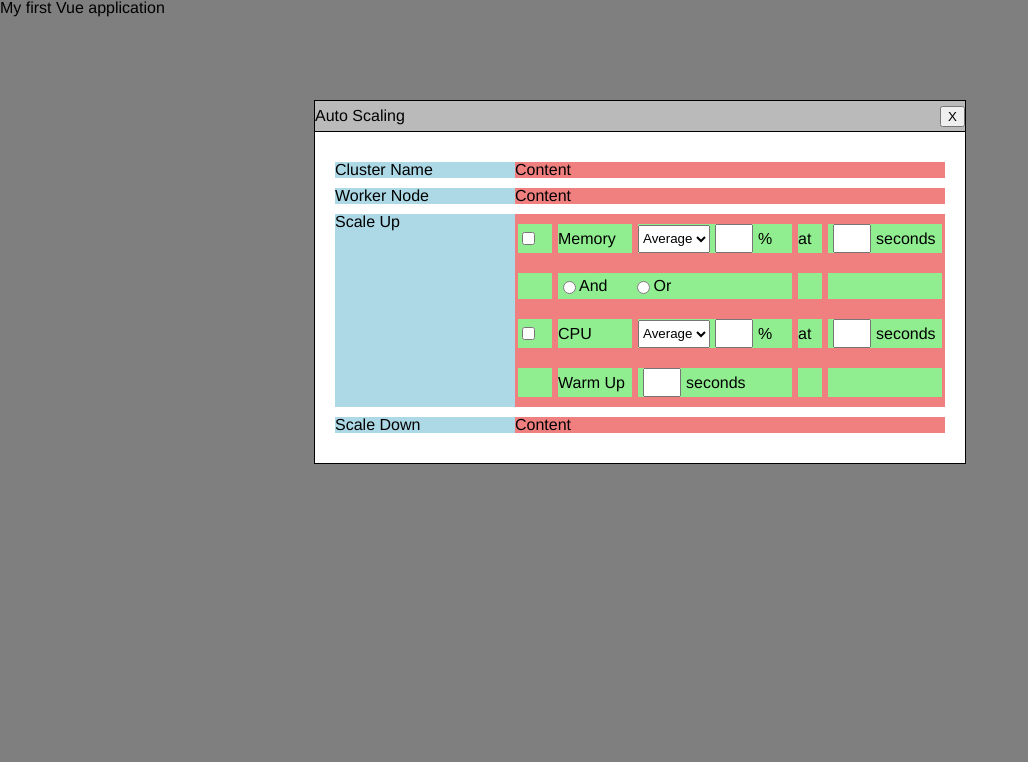
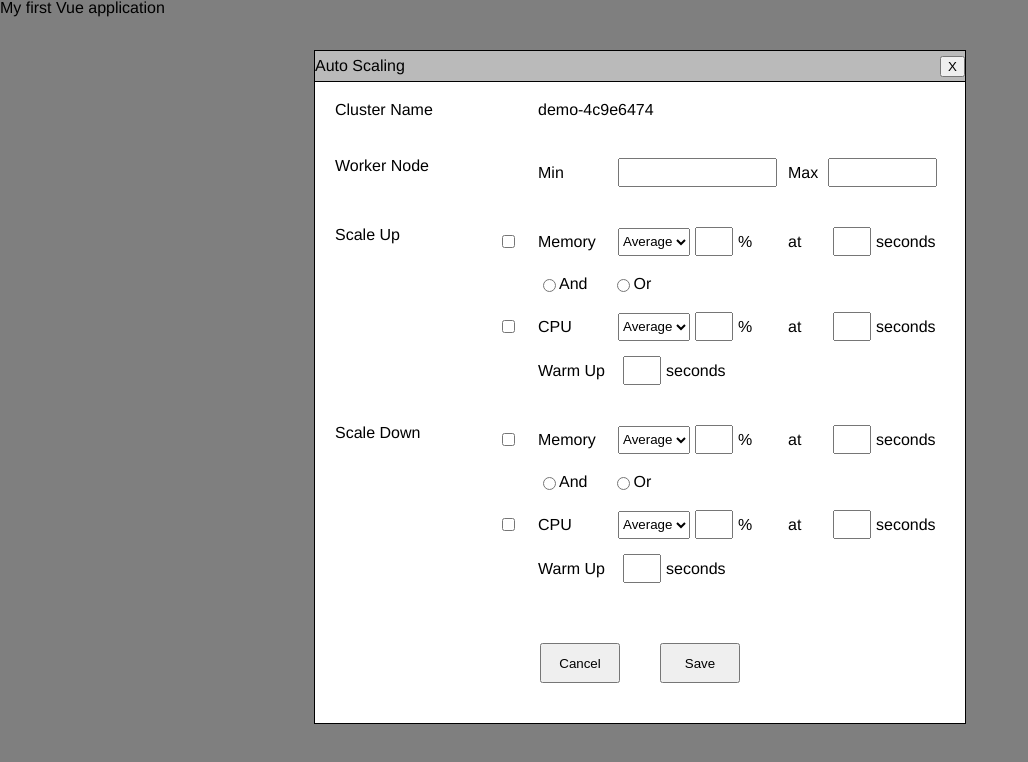
Before and after one commit to hoanglong040800/vue_firebase_app, a Vue app: page / in a window 1280 px wide. Shown: the top 762 px of the page, without its empty margins (0-1028 px from the left). Built offline with nearby package versions, Linux system fonts and the light colour scheme.

Commit message:
finish modal auto scaling

```diff
--- a/src/components/ModalAutoScaling.vue
+++ b/src/components/ModalAutoScaling.vue
@@ -15,7 +15,14 @@
           </div>
 
           <div class="modal-row-content">
-            <p>Content</p>
+            <!-- Cluster name demo -->
+            <div class="modal-grid-container">
+              <div class="modal-grid-item"></div>
+
+              <div class="modal-grid-item grid-item-2-2">
+                <label>demo-4c9e6474</label>
+              </div>
+            </div>
           </div>
         </div>
 
@@ -26,7 +33,26 @@
           </div>
 
           <div class="modal-row-content">
-            <p>Content</p>
+            <!-- Worker Node min -->
+            <div class="modal-grid-container">
+              <div class="modal-grid-item"></div>
+
+              <div class="modal-grid-item">
+                <label>Min</label>
+              </div>
+
+              <div class="modal-grid-item">
+                <input type="number" class="long-input" />
+              </div>
+
+              <div class="modal-grid-item">
+                <p>Max</p>
+              </div>
+
+              <div class="modal-grid-item">
+                <input type="number" class="long-input" />
+              </div>
+            </div>
           </div>
         </div>
 
@@ -54,7 +80,7 @@
                   <option value="min">Min</option>
                 </select>
 
-                <input type="number" />
+                <input type="number" class="short-input" />
                 <label>%</label>
               </div>
 
@@ -63,7 +89,7 @@
               </div>
 
               <div class="modal-grid-item">
-                <input type="number" />
+                <input type="number" class="short-input" />
                 <label>seconds</label>
               </div>
             </div>
@@ -110,7 +136,7 @@
                   <option value="min">Min</option>
                 </select>
 
-                <input type="number" />
+                <input type="number" class="short-input" />
                 <label>%</label>
               </div>
 
@@ -119,7 +145,7 @@
               </div>
 
               <div class="modal-grid-item">
-                <input type="number" />
+                <input type="number" class="short-input" />
                 <label>seconds</label>
               </div>
             </div>
@@ -133,7 +159,7 @@
               </div>
 
               <div class="modal-grid-item">
-                <input type="number" />
+                <input type="number" class="short-input" />
                 <label>seconds</label>
               </div>
 
@@ -152,7 +178,119 @@
           </div>
 
           <div class="modal-row-content">
-            <p>Content</p>
+            <!-- Memory -->
+            <div class="modal-grid-container">
+              <div class="modal-grid-item">
+                <input type="checkbox" />
+              </div>
+
+              <div class="modal-grid-item">
+                <label>Memory</label>
+              </div>
+
+              <div class="modal-grid-item">
+                <select>
+                  <option value="average">Average</option>
+                  <option value="max">Max</option>
+                  <option value="min">Min</option>
+                </select>
+
+                <input type="number" class="short-input" />
+                <label>%</label>
+              </div>
+
+              <div class="modal-grid-item">
+                <p>at</p>
+              </div>
+
+              <div class="modal-grid-item">
+                <input type="number" class="short-input" />
+                <label>seconds</label>
+              </div>
+            </div>
+
+            <!-- And/Or -->
+            <div class="modal-grid-container">
+              <div class="modal-grid-item"></div>
+
+              <div class="modal-grid-item grid-item-2-2">
+                <fieldset id="scale-down-radio">
+                  <div class="radio-container">
+                    <input type="radio" value="and" name="scale-down-radio" />
+                    <label>And</label>
+                  </div>
+
+                  <div class="radio-container radio-container--or">
+                    <input type="radio" value="or" name="scale-down-radio" />
+                    <label>Or</label>
+                  </div>
+                </fieldset>
+              </div>
+
+              <div class="modal-grid-item"></div>
+
+              <div class="modal-grid-item"></div>
+
+              <div class="modal-grid-item"></div>
+            </div>
+
+            <!-- CPU -->
+            <div class="modal-grid-container">
+              <div class="modal-grid-item">
+                <input type="checkbox" />
+              </div>
+
+              <div class="modal-grid-item">
+                <label>CPU</label>
+              </div>
+
+              <div class="modal-grid-item">
+                <select>
+                  <option value="average">Average</option>
+                  <option value="max">Max</option>
+                  <option value="min">Min</option>
+                </select>
+
+                <input type="number" class="short-input" />
+                <label>%</label>
+              </div>
+
+              <div class="modal-grid-item">
+                <p>at</p>
+              </div>
+
+              <div class="modal-grid-item">
+                <input type="number" class="short-input" />
+                <label>seconds</label>
+              </div>
+            </div>
+
+            <!-- Warm Up -->
+            <div class="modal-grid-container">
+              <div class="modal-grid-item"></div>
+
+              <div class="modal-grid-item">
+                <label>Warm Up</label>
+              </div>
+
+              <div class="modal-grid-item">
+                <input type="number" class="short-input" />
+                <label>seconds</label>
+              </div>
+
+              <div class="modal-grid-item"></div>
+
+              <div class="modal-grid-item"></div>
+            </div>
+          </div>
+          <!-- modal row content -->
+        </div>
+
+        <!-- Button -->
+        <div class="modal-btn-container">
+          <div class="btn-s-container">
+            <button>Cancel</button>
+            <button>Save</button>
           </div>
         </div>
       </div>
@@ -177,7 +315,7 @@
   display: flex;
   flex-direction: column;
   width: 650px;
-  margin: 100px auto;
+  margin: 50px auto;
   background-color: #fff;
   border: 1px solid #000;
 }
@@ -198,30 +336,35 @@
 
 .modal-row {
   display: flex;
-  margin: 10px 0;
+  margin: 0 0 25px 0;
 }
 
+/* light blue */
 .modal-row-title {
-  width: 180px;
-  background-color: lightblue;
+  width: 160px;
+  /* background-color: lightblue; */
 }
 
+/* light coral */
 .modal-row-content {
   flex: 1;
   display: flex;
   flex-direction: column;
-  background-color: lightcoral;
+  /* background-color: lightcoral; */
 }
+
+/* ---- GRID CONTAINER ---- */
 
 .modal-grid-container {
   display: grid;
-  grid-template-columns: 40px 80px auto 30px 120px;
-  margin: 10px 0;
+  grid-template-columns: 40px 80px auto 40px 120px;
+  margin: 0 0 15px 0;
 }
 
+/* lightgreen */
 .modal-grid-item {
   margin: 0 3px;
-  background-color: lightgreen;
+  /* background-color: lightgreen; */
   display: flex;
   align-items: center;
 }
@@ -234,9 +377,14 @@
   height: 28px;
 }
 
-.modal-grid-item input[type="number"] {
+.modal-grid-item .short-input {
   width: 30px;
   margin: 0 5px 0 5px;
+}
+
+.modal-grid-item .long-input {
+  width: 100%;
+  margin: 0 5px 0 0;
 }
 
 .grid-item-2-2 {
@@ -252,7 +400,29 @@
   margin-left: 25px;
 }
 
-#scale-up-radio {
+#scale-up-radio,
+#scale-down-radio {
   display: flex;
 }
+
+/* ---- BUTTON ---- */
+/* lightsalmon */
+.modal-btn-container {
+  flex: 1;
+  display: flex;
+  justify-content: center;
+  /* background-color: lightsalmon; */
+}
+
+.btn-s-container {
+  width: 200px;
+  margin: 20px 0;
+  display: flex;
+  justify-content: space-between;
+}
+
+.modal-btn-container button {
+  width: 80px;
+  height: 40px;
+}
 </style>
```
